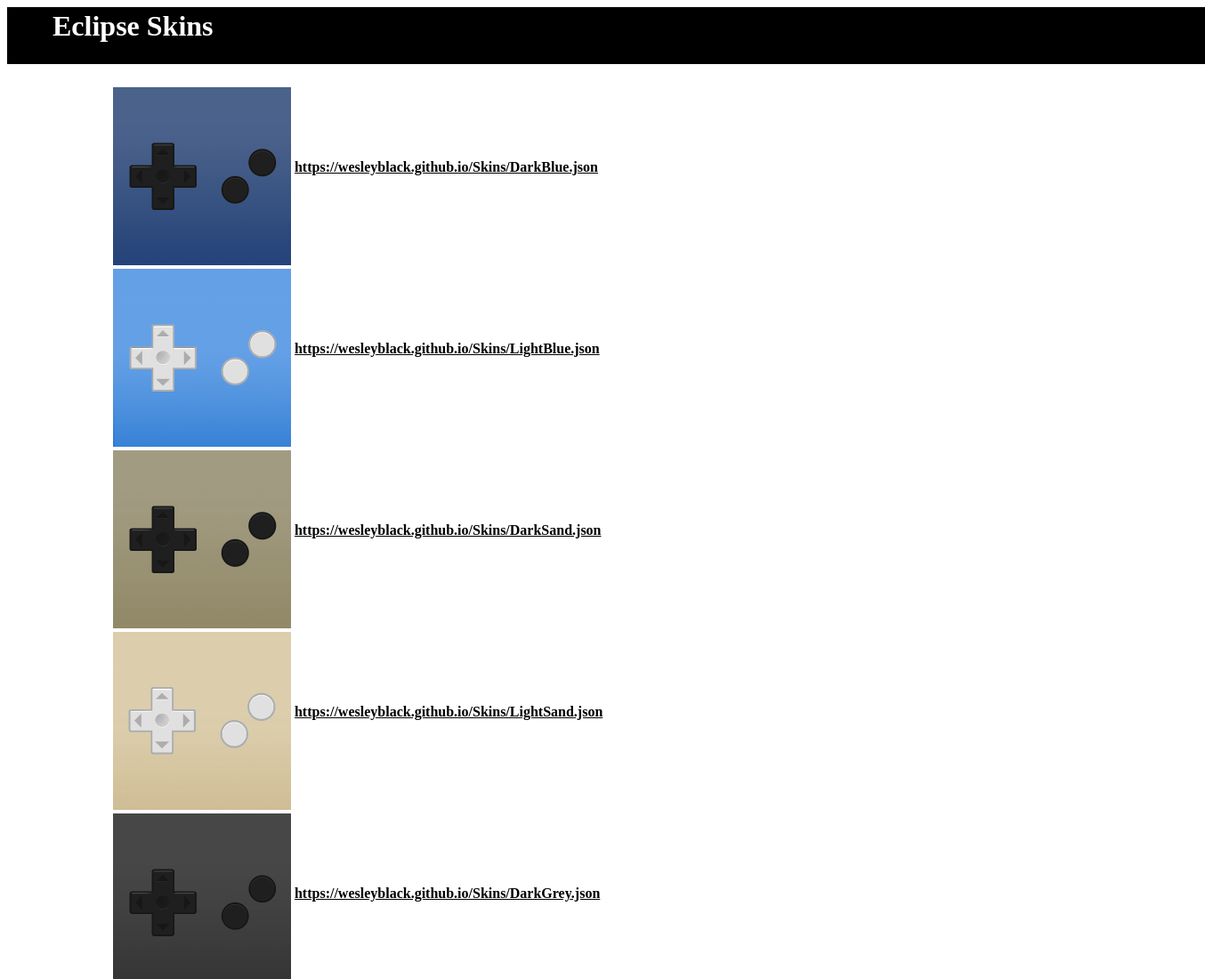
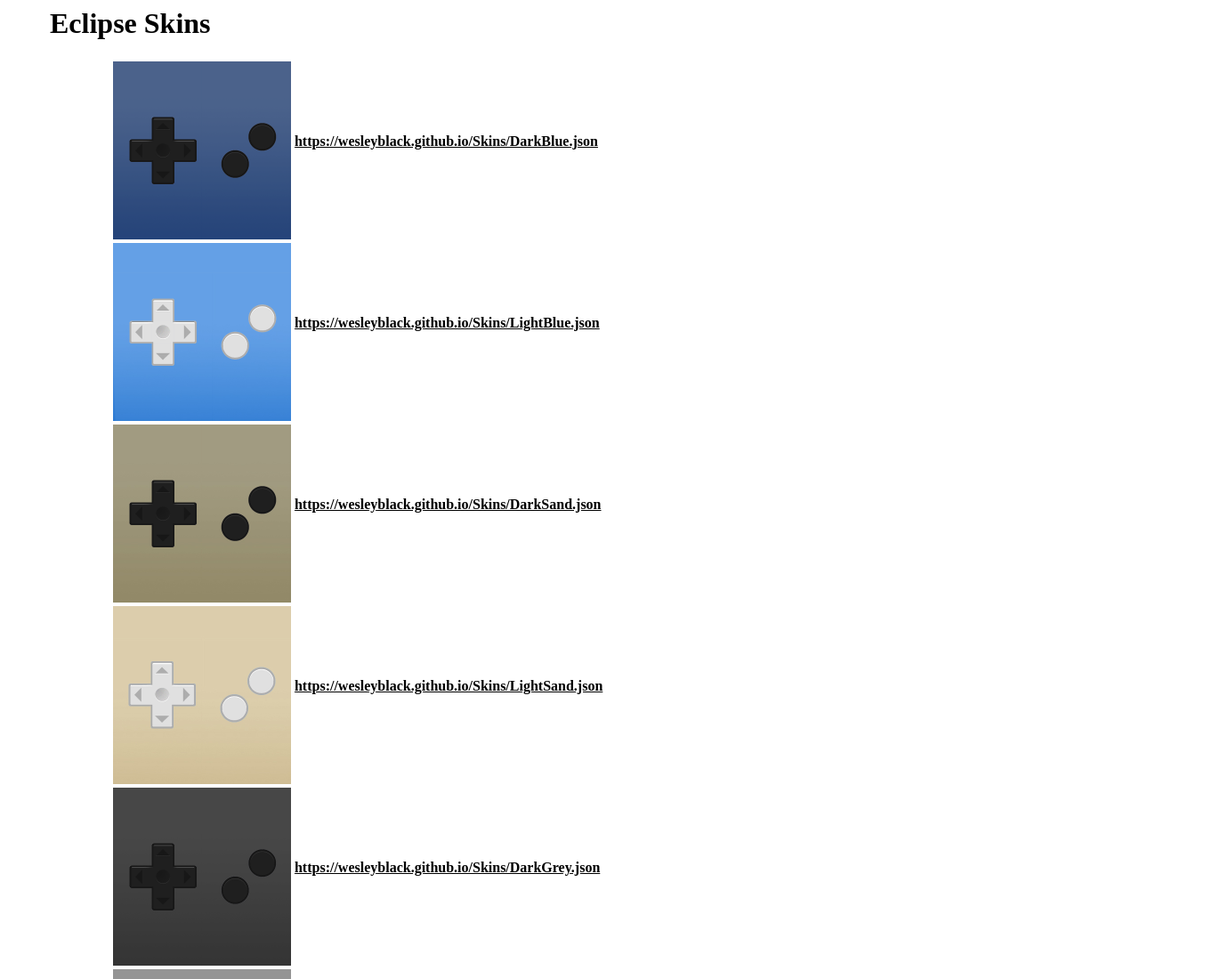
Before and after one commit to WesleyBlack/Skins, a plain HTML site: page index.html in a window 1280 px wide. Shown: the top 1100 px of the page at 89% size, 1354 px wide, since content can reach past the window. Drawn offline with Linux system fonts and the light colour scheme.

Commit message:
Update index.html

```diff
--- a/index.html
+++ b/index.html
@@ -1,19 +1,4 @@
-<table width="1346" tbody="" style="background-color: #000000;">
-<tbody>
-<tr style="height: 30px;">
-<td style="width: 1336px; height: 30px;">
-<h1><span style="color: #ffffff;">&nbsp; &nbsp; &nbsp; Eclipse Skins</span></h1>
-</td>
-</tr>
-</tbody>
-</table>
-<table width="7" height="23">
-<tbody>
-<tr>
-<td style="width: 0px;"></td>
-</tr>
-</tbody>
-</table>
+<h1>&nbsp; &nbsp; &nbsp; Eclipse Skins</h1>
 <table height="325" style="width: 790px;">
 <tbody>
 <tr>
```
